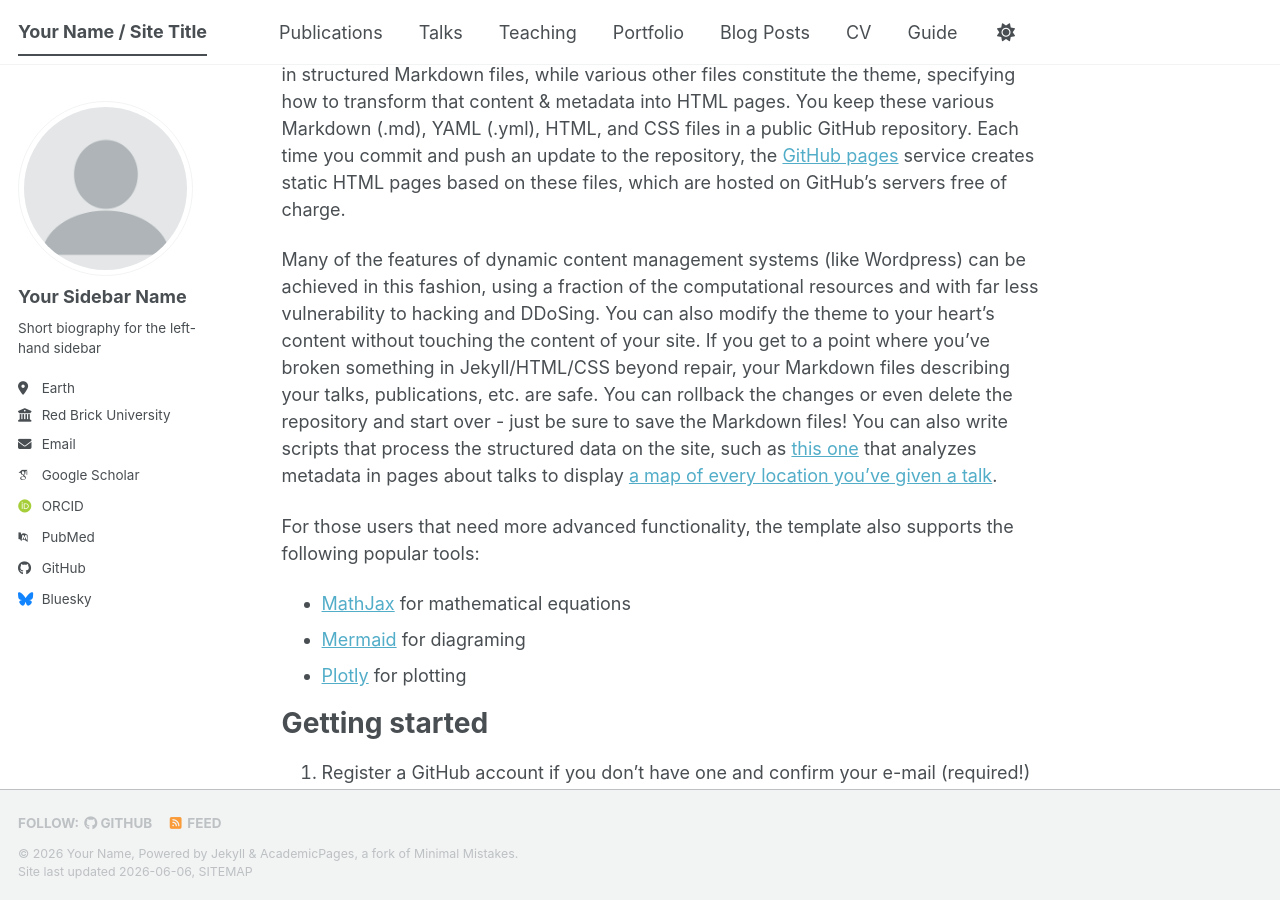
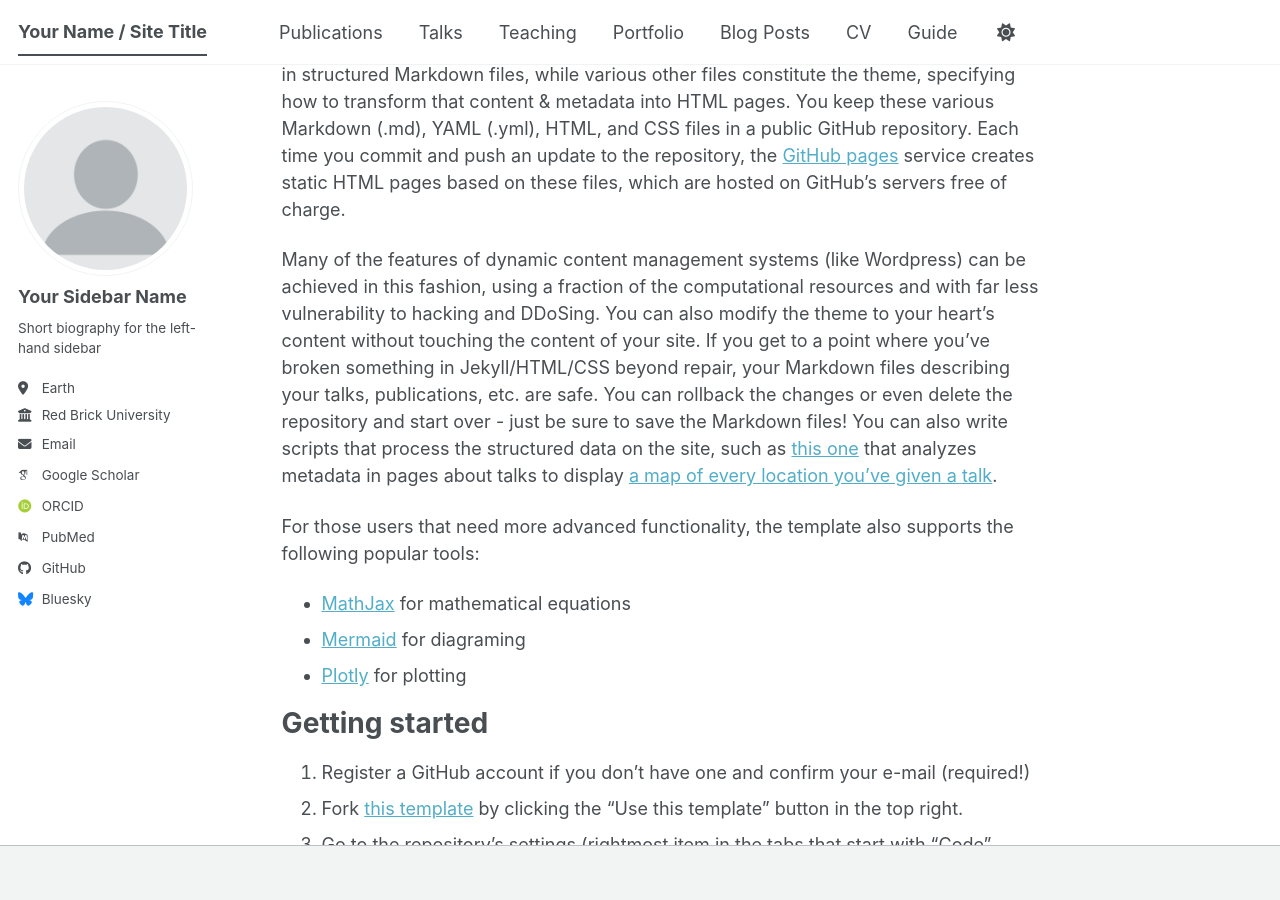
Before and after one commit to syahidizzulhaq/syahidizzulhaq.github.io, a Jekyll site: the page built from _pages/about.md, in a window 1280 px wide and 900 px high, scrolled down 529 px. Built offline with Jekyll 4.4.1, drawn with Linux system fonts in a browser that asks for light colours; some web fonts are replaced; a script bundle is joined from its source files by our own code; library files that are not in the unit come from our copies.

Commit message:
Update footer.html

```diff
--- a/_includes/footer.html
+++ b/_includes/footer.html
@@ -1,25 +1,2 @@
-{% include base_path %}
-
-{% if site.author.github or site.author.bitbucket or site.atom_feed.hide != true %}
-<div class="page__footer-follow">
-  <ul class="social-icons">
-    {% if site.data.ui-text[site.locale].follow_label %}
-      <li><strong>{{ site.data.ui-text[site.locale].follow_label }}</strong></li>
-    {% endif %}
-    {% if site.author.github %}
-      <li><a href="https://github.com/{{ site.author.github }}"><i class="fab fa-github" aria-hidden="true"></i> GitHub</a></li>
-    {% endif %}
-    {% if site.author.bitbucket %}
-      <li><a href="https://bitbucket.org/{{ site.author.bitbucket }}"><i class="fab fa-bitbucket" aria-hidden="true"></i> Bitbucket</a></li>
-    {% endif %}
-    {% if site.atom_feed.hide != true %}
-    <li><a href="{% if site.atom_feed.path %}{{ site.atom_feed.path }}{% else %}{{ base_path }}/feed.xml{% endif %}"><i class="fa fa-fw fa-rss-square" aria-hidden="true"></i> {{ site.data.ui-text[site.locale].feed_label | default: "Feed" }}</a></li>
-    {% endif %}
-  </ul>
-</div>
-{% endif %}
-
-<div class="page__footer-copyright">
-  &copy; {{ site.time | date: '%Y' }} {{ site.name | default: site.title }}, {{ site.data.ui-text[site.locale].powered_by | default: "Powered by" }} <a href="https://jekyllrb.com" rel="nofollow">Jekyll</a> &amp; <a href="https://github.com/academicpages/academicpages.github.io">AcademicPages</a>, a fork of <a href="https://mademistakes.com/work/minimal-mistakes-jekyll-theme/" rel="nofollow">Minimal Mistakes</a>.<br />
-  Site last updated {{ "now" | date: '%Y-%m-%d' }}, <a href="/sitemap/" style="text-transform: uppercase;">{{ site.data.ui-text[site.locale].site_map | default: "Sitemap" }}</a>
-</div>
+<footer>
+</footer>
```
